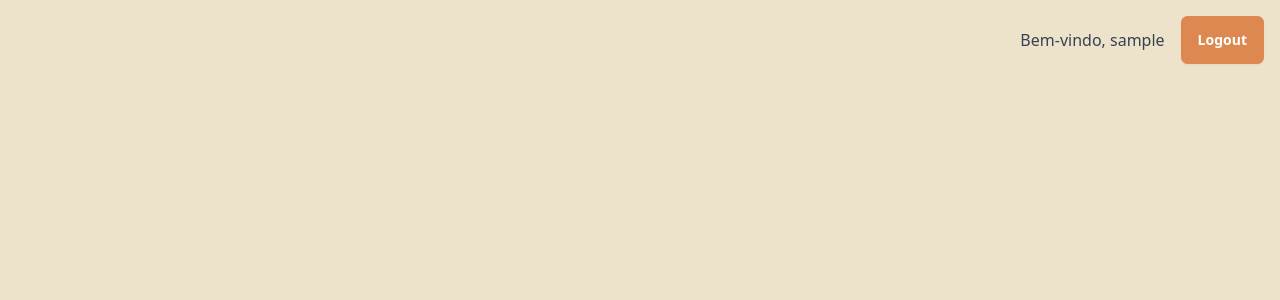
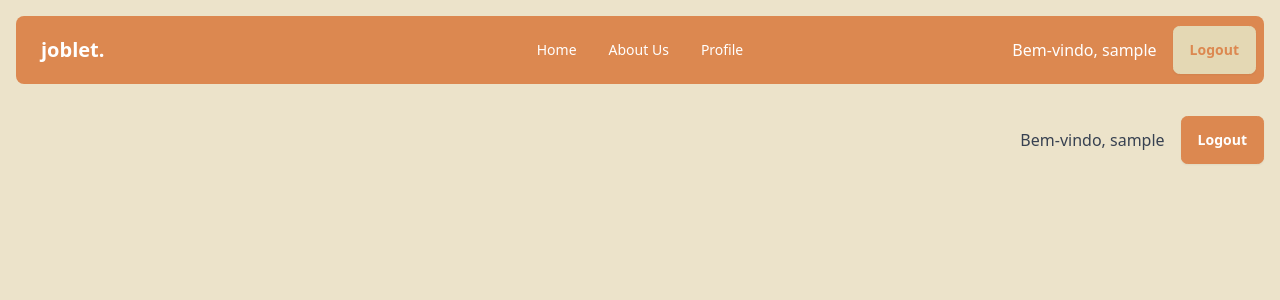
Before and after one commit to hujuc/Joblet-Django, a Django app: page / in a window 1280 px wide. Shown: the top 300 px of the page. Run offline with Django 5.2, Linux system fonts and the light colour scheme; the visitor is signed in with stand-in values (Sample User, id 1); some libraries are stand-ins or nearby versions.

Commit message:
add navbar to layout

```diff
--- a/Joblet/urls.py
+++ b/Joblet/urls.py
@@ -24,4 +24,6 @@ urlpatterns = [
     path('login/', views.login_view, name='login'),
     path('logout/', views.logout_view, name='logout'),
     path('register/', views.register_view, name='register'),
+    path('about/', views.about, name='about'),
+    path('profile/', views.profile, name='profile'),
 ]
--- /dev/null
+++ b/app/templates/about.html
@@ -0,0 +1,5 @@
+{% extends "layout.html" %}
+
+{% block content %}
+
+{% endblock %}
--- a/app/templates/layout.html
+++ b/app/templates/layout.html
@@ -7,13 +7,63 @@
     <meta name="author" content="">
     <link href="https://cdn.jsdelivr.net/npm/daisyui@4.12.13/dist/full.min.css" rel="stylesheet" type="text/css" />
     <script src="https://cdn.tailwindcss.com"></script>
-    <title>joblet.</title>
-    <link rel="icon" href="../static/tools-svgrepo-com.svg" type="image/x-icon">
-    <link rel="shortcut icon" href="../static/tools-svgrepo-com.svg" type="image/x-icon">
+    <title>dealicious.</title>
+
 </head>
 
 <body data-theme="retro">
     <div class="h-screen w-screen">
+        {% if user.is_authenticated %}
+        <div class="p-4">
+            <div class="navbar bg-accent rounded-lg">
+                <div class="navbar-start">
+                    <a class="btn btn-ghost text-xl text-white">joblet.</a>
+                </div>
+                <div class="navbar-center">
+                    <ul class="menu menu-horizontal px-1 text-white">
+                        <li><a href="{% url 'index' %}">Home</a></li>
+                        <li><a href="{% url 'about' %}">About Us</a></li>
+                        <li><a href="{% url 'profile' %}">Profile</a></li>
+                    </ul>
+                </div>
+                <div class="navbar-end flex gap-4">
+                    <span class="text-white">Bem-vindo, {{ user.username }}</span>
+                    <form action="{% url 'logout' %}" method="POST" class="m-0">
+                        {% csrf_token %}
+                        <button type="submit" class="btn btn-base-200 text-accent">
+                            Logout
+                        </button>
+                    </form>
+                </div>
+            </div>
+        </div>
+        {% endif %}
+
+        {% if not user.is_authenticated %}
+            <div class="p-4">
+                <div class="navbar bg-accent rounded-lg">
+                    <div class="navbar-start">
+                        <a class="btn btn-ghost text-xl text-white">joblet.</a>
+                    </div>
+                    <div class="navbar-center">
+                        <ul class="menu menu-horizontal px-1 text-white">
+                            <li><a href="{% url 'index' %}">Home</a></li>
+                            <li><a href="{% url 'about' %}">About Us</a></li>
+                            <li><a href="{% url 'profile' %}">Profile</a></li>
+                        </ul>
+                    </div>
+                    <div class="navbar-end">
+                        <form action="{% url 'login' %}" method="POST" class="m-0">
+                            {% csrf_token %}
+                            <button type="submit" class="btn btn-base-200 text-accent">
+                                Login
+                            </button>
+                        </form>
+                    </div>
+                </div>
+            </div>
+        {% endif %}
+
         {% block content %}
         {% endblock %}
     </div>
--- /dev/null
+++ b/app/templates/profile.html
@@ -0,0 +1,5 @@
+{% extends "layout.html" %}
+
+{% block content %}
+
+{% endblock %}
--- a/app/views.py
+++ b/app/views.py
@@ -57,3 +57,9 @@ def logout_view(request):
     logout(request)
     messages.success(request, "Você foi desconectado com sucesso!")
     return redirect('login')
+
+def about(request):
+    return render(request, 'about.html')
+
+def profile(request):
+    return render(request, 'profile.html')
```
